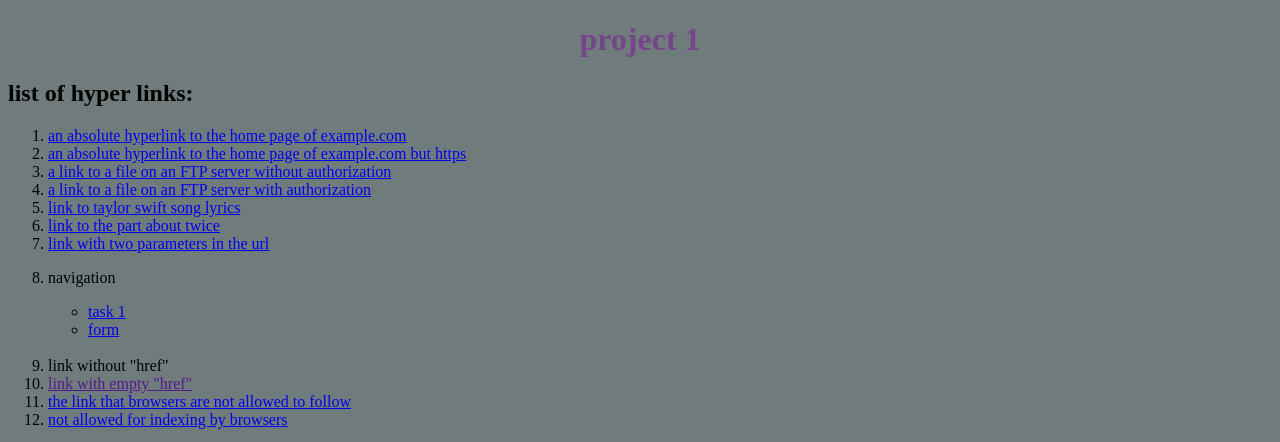
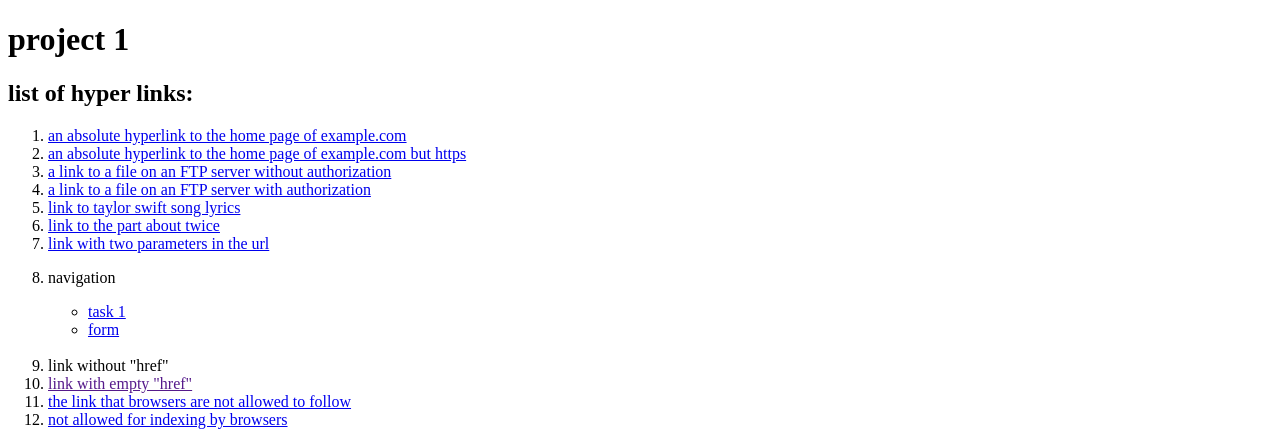
Before and after one commit to alenina1/alenina1.gethub.io, a plain HTML site: page index.html in a window 1280 px wide. Shown: the top 442 px of the page. Drawn offline with Linux system fonts and the light colour scheme.

Commit message:
Update index.html

```diff
--- a/index.html
+++ b/index.html
@@ -4,10 +4,10 @@
     <title>osipyan_web</title>
 </head>
 
-<body bgcolor="#707B7C">
+<body>
 <a id="comeback">
-<h1 id="task1"><center><font color="#76448A" size 6>project 1</font></center></h1>
-<h2> <font color=""> list of hyper links: </font></h2>
+<h1 id="task1">project 1</h1>
+<h2> list of hyper links: </h2>
 <ol>
     <li><a href="http://example.com">an absolute hyperlink to the home page of example.com </a></li>
     <li><a href="https://example.com">an absolute hyperlink to the home page of example.com but https </a></li>
```
